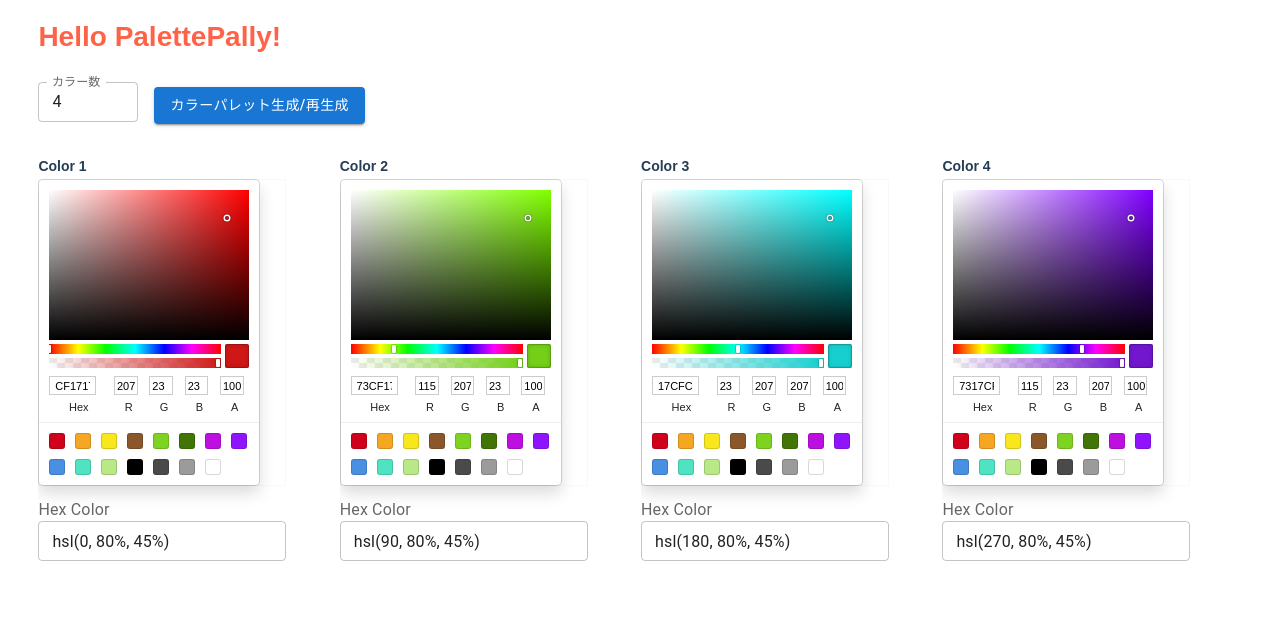
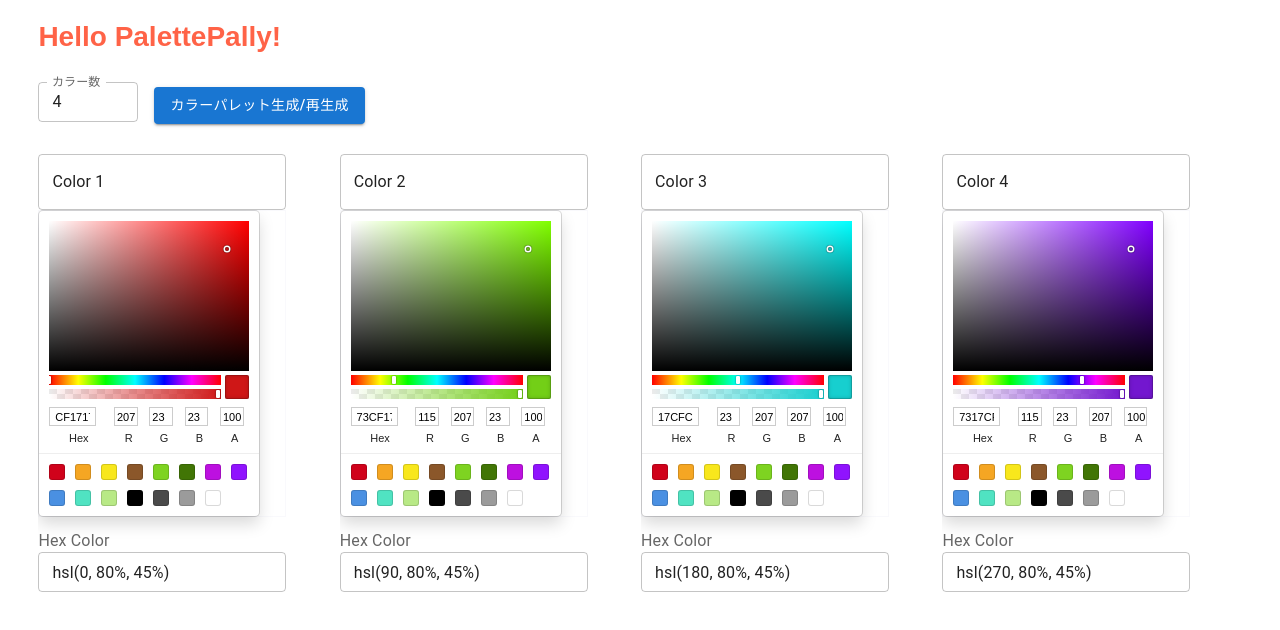
Before and after one commit to BoxPistols/ColorPicker-PalettePally, a React (Create React App) app: page / in a window 1280 px wide. Shown: the top 630 px of the page. Built offline with nearby package versions, Linux system fonts and the light colour scheme.

Commit message:
2 files modified, 1 added

```diff
--- a/src/components/ColorPicker.tsx
+++ b/src/components/ColorPicker.tsx
@@ -5,6 +5,7 @@ import PaletteGrid from '././ColorPickerComponents/PaletteGrid';
 import ColorCountSetting from './ColorPickerComponents/ColorCountSetting';
 import GeneratePaletteArea from './ColorPickerComponents/GeneratePaletteArea';
 import ColorInputField from './ColorPickerComponents/ColorInputField';
+import ColorLabelField from './ColorPickerComponents/ColorLabelField';
 
 // スタイル定義
 const FlexBox = styled(Box)`
@@ -18,6 +19,11 @@ function ColorPicker() {
   const [numColors, setNumColors] = useState(4); // 選択色の数
   const [color, setColor] = useState([]); // 選択した色のリスト
   const [palette, setPalette] = useState(null); // 生成したパレット
+  const [colorLabels, setColorLabels] = useState(
+    Array(numColors)
+      .fill('')
+      .map((_, i) => `Color ${i + 1}`)
+  );
 
   // 選択色数が変更された時、新しい初期色を設定します
   useEffect(() => {
@@ -41,7 +47,14 @@ function ColorPicker() {
         {Array.from({ length: numColors }, (_, i) => (
           <React.Fragment key={i}>
             <FlexBox sx={{ display: 'block' }}>
-              <b>Color {i + 1}</b>
+              <ColorLabelField
+                label={colorLabels[i]}
+                onChange={(newLabel) => {
+                  const labelsCopy = [...colorLabels];
+                  labelsCopy[i] = newLabel;
+                  setColorLabels(labelsCopy);
+                }}
+              />
               <ColorInputField
                 color={color[i]}
                 onChange={(newColor) => {
--- /dev/null
+++ b/src/components/ColorPickerComponents/ColorLabelField.tsx
@@ -0,0 +1,21 @@
+// ColorLabelField.tsx
+import React from 'react';
+import { TextField } from '@mui/material';
+
+type ColorLabelFieldProps = {
+  label: string;
+  onChange: (newLabel: string) => void;
+};
+
+const ColorLabelField: React.FC<ColorLabelFieldProps> = ({
+  label,
+  onChange,
+}) => {
+  const handleLabelChange = (e: React.ChangeEvent<HTMLInputElement>) => {
+    onChange(e.target.value);
+  };
+
+  return <TextField value={label} onChange={handleLabelChange} />;
+};
+
+export default ColorLabelField;
--- a/src/components/ColorPickerComponents/PaletteGrid.tsx
+++ b/src/components/ColorPickerComponents/PaletteGrid.tsx
@@ -18,7 +18,7 @@ const PaletteGrid: React.FC<PaletteGridProps> = ({ palette }) => {
       {palette.map((c, i) => (
         <Grid
           item
-          xs={4}
+          xs={6}
           md={3}
           lg={2}
           key={i}
```
